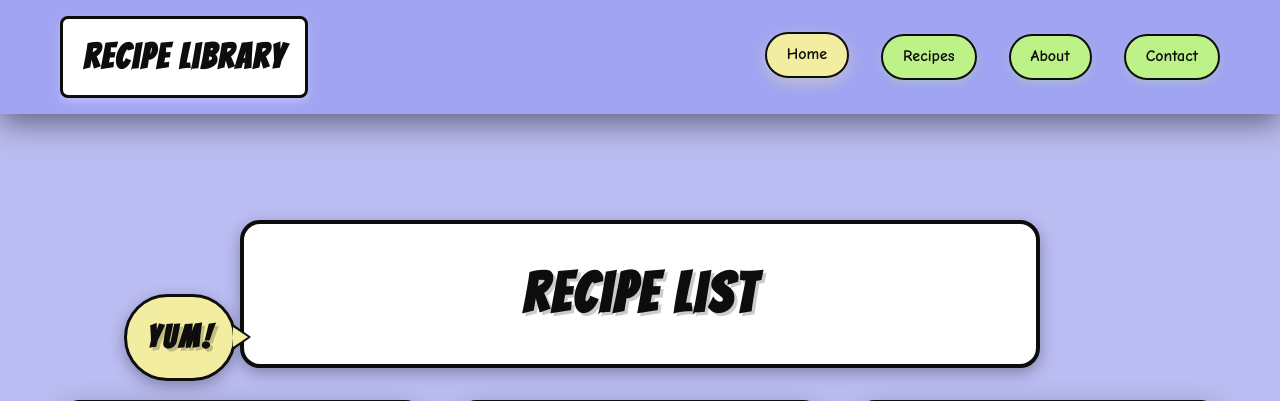
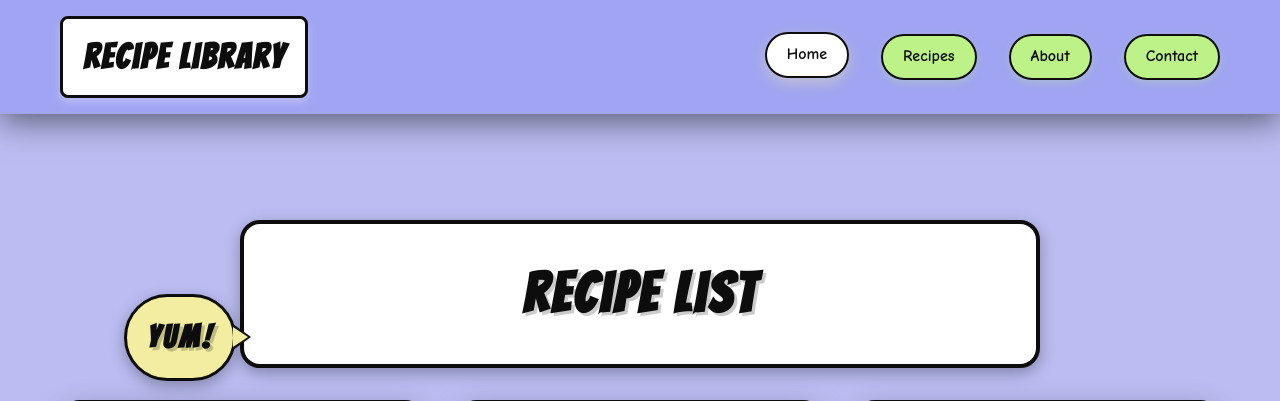
Before and after one commit to Bre-Wonder/Recipe-App-Achievment, a Django app: page /list/ in a window 1280 px wide, with the pointer over the restyled element. Shown: the top 401 px of the page. Run offline with Django 5.2, Linux system fonts and the light colour scheme; data comes from the database, SQL or seed files in the repository.

Commit message:
changed color

```diff
--- a/Acheivement 2/A2_Recipe_App/src/recipeApp/templates/recipeApp/main_recipelist.html
+++ b/Acheivement 2/A2_Recipe_App/src/recipeApp/templates/recipeApp/main_recipelist.html
@@ -105,7 +105,7 @@
         }
 
         .nav-links a:hover {
-            background: #F2EDA0;
+            background: white;
             transform: translateY(-2px);
             box-shadow: 0 5px 15px rgba(242, 237, 160, 0.4);
         }
```
